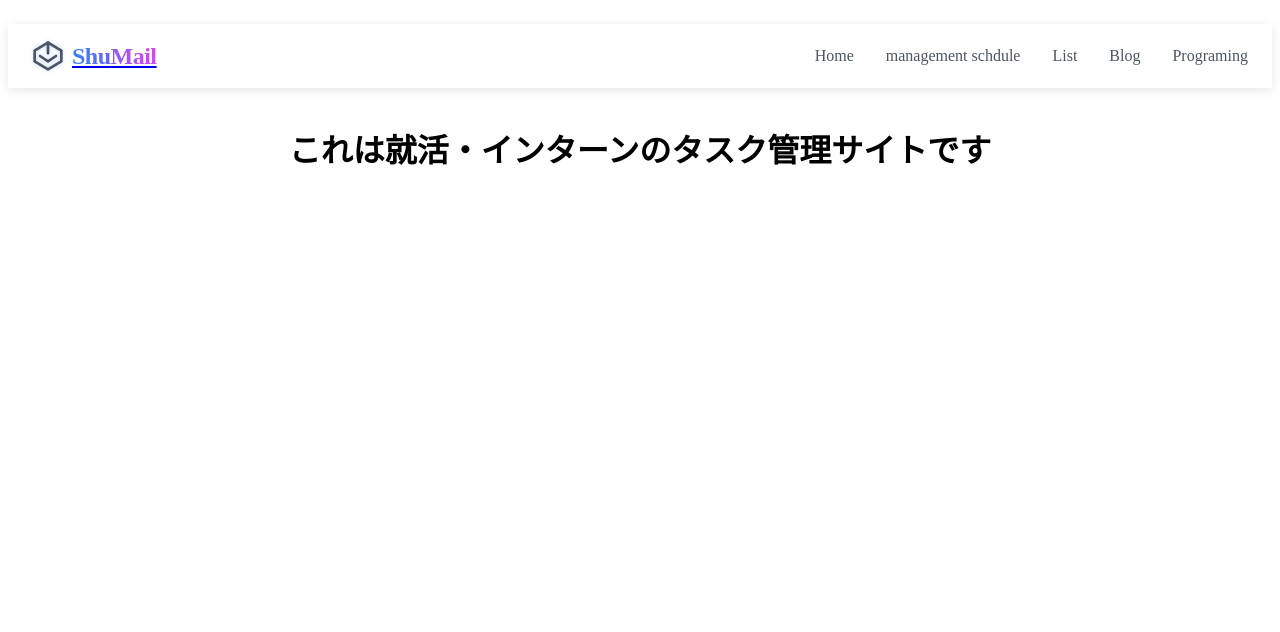
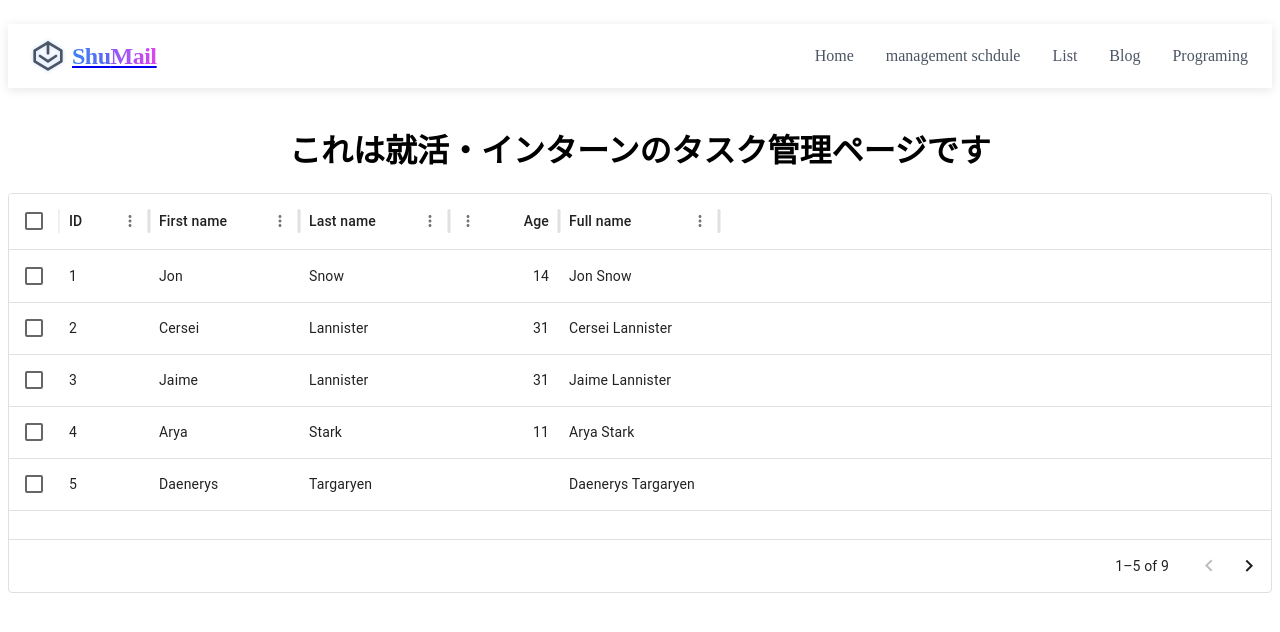
Before and after one commit to takapom/internship-helper-app, a Next.js app: page /manegement in a window 1280 px wide. Shown: the top 632 px of the page. Built offline with nearby package versions, Linux system fonts and the light colour scheme.

Commit message:
タスク管理ページ追加

```diff
--- a/package.json
+++ b/package.json
@@ -9,9 +9,14 @@
     "lint": "next lint"
   },
   "dependencies": {
+    "@emotion/react": "^11.14.0",
+    "@emotion/styled": "^11.14.0",
+    "@mui/material": "^7.0.0",
+    "@mui/x-data-grid": "^7.28.1",
     "firebase": "^11.5.0",
     "googleapis": "^148.0.0",
     "lucide-react": "^0.483.0",
+    "material": "^0.9.23",
     "next": "15.2.4",
     "react": "^19.0.0",
     "react-dom": "^19.0.0"
--- a/src/app/manegement/page.tsx
+++ b/src/app/manegement/page.tsx
@@ -1,9 +1,13 @@
+"use client"
+
+import  DataGridDemo  from "@/components/DataGridDemo"
 import styles from "./page.module.css"
 
 export default function Manegement(){
     return(
         <div>
-            <h1 className={styles.text}>これは就活・インターンのタスク管理サイトです</h1>
+            <h1 className={styles.text}>これは就活・インターンのタスク管理ページです</h1>
+            <DataGridDemo />
         </div>
     )
 }
--- /dev/null
+++ b/src/components/DataGridDemo.tsx
@@ -0,0 +1,67 @@
+import * as React from 'react';
+import Box from '@mui/material/Box';
+import { DataGrid, GridColDef } from '@mui/x-data-grid';
+
+const columns: GridColDef<(typeof rows)[number]>[] = [
+  { field: 'id', headerName: 'ID', width: 90 },
+  {
+    field: 'firstName',
+    headerName: 'First name',
+    width: 150,
+    editable: true,
+  },
+  {
+    field: 'lastName',
+    headerName: 'Last name',
+    width: 150,
+    editable: true,
+  },
+  {
+    field: 'age',
+    headerName: 'Age',
+    type: 'number',
+    width: 110,
+    editable: true,
+  },
+  {
+    field: 'fullName',
+    headerName: 'Full name',
+    description: 'This column has a value getter and is not sortable.',
+    sortable: false,
+    width: 160,
+    valueGetter: (value, row) => `${row.firstName || ''} ${row.lastName || ''}`,
+  },
+];
+
+const rows = [
+  { id: 1, lastName: 'Snow', firstName: 'Jon', age: 14 },
+  { id: 2, lastName: 'Lannister', firstName: 'Cersei', age: 31 },
+  { id: 3, lastName: 'Lannister', firstName: 'Jaime', age: 31 },
+  { id: 4, lastName: 'Stark', firstName: 'Arya', age: 11 },
+  { id: 5, lastName: 'Targaryen', firstName: 'Daenerys', age: null },
+  { id: 6, lastName: 'Melisandre', firstName: null, age: 150 },
+  { id: 7, lastName: 'Clifford', firstName: 'Ferrara', age: 44 },
+  { id: 8, lastName: 'Frances', firstName: 'Rossini', age: 36 },
+  { id: 9, lastName: 'Roxie', firstName: 'Harvey', age: 65 },
+];
+
+export default function DataGridDemo() {
+  return (
+    <Box sx={{ height: 400, width: '100%' }}>
+      <DataGrid
+        rows={rows}
+        columns={columns}
+        initialState={{
+          pagination: {
+            paginationModel: {
+              pageSize: 5,
+            },
+          },
+        }}
+        pageSizeOptions={[5]}
+        checkboxSelection
+        disableRowSelectionOnClick
+      />
+    </Box>
+  );
+}
```
Also changed, not shown: src/components/Table.tsx (deleted), 1 other file (tests, documents, lock files or other folders).
